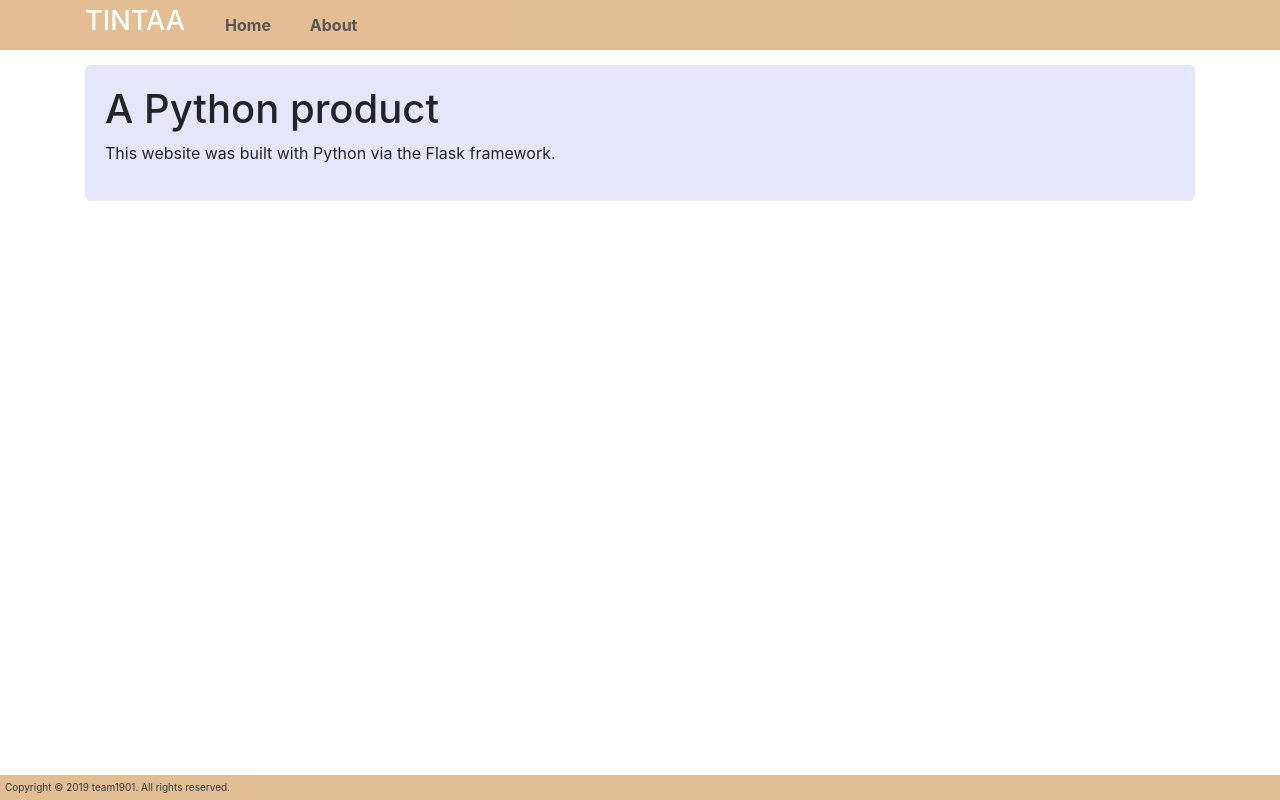
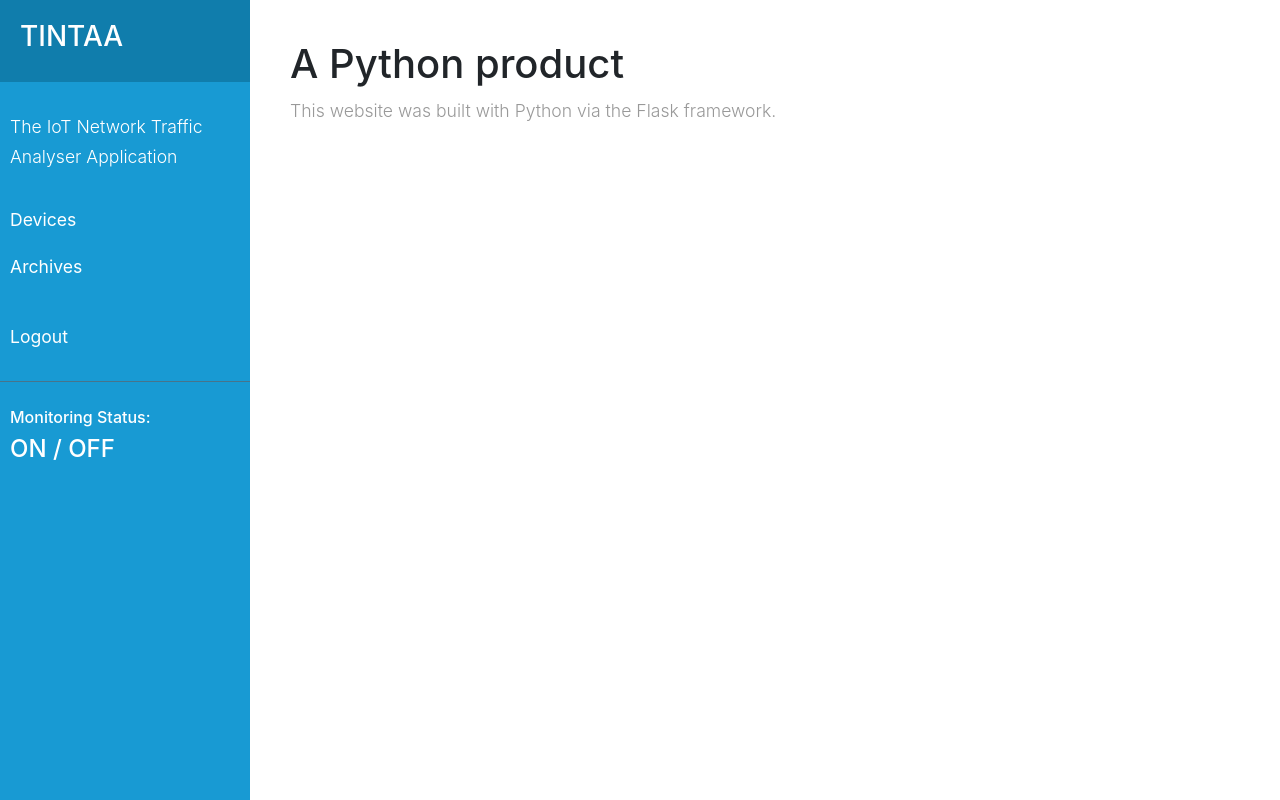
Before and after one commit to Xdecosee/TINTAA, a Python web app: template templates/home.html in a window 1280 px wide. Run offline with Jinja, Linux system fonts and the light colour scheme; the template is opened without the code that fills it, so the values that code supplies are empty.

Commit message:
side bar layout

```diff
--- /dev/null
+++ b/icon creds.txt
@@ -0,0 +1 @@
+<div>Icons made by <a href="https://www.flaticon.com/authors/smashicons" title="Smashicons">Smashicons</a> from <a href="https://www.flaticon.com/"                 title="Flaticon">www.flaticon.com</a> is licensed by <a href="http://creativecommons.org/licenses/by/3.0/"                 title="Creative Commons BY 3.0" target="_blank">CC 3.0 BY</a></div>
--- /dev/null
+++ b/static/css/sidebar.css
@@ -0,0 +1,169 @@
+body {
+    font-family: "Trebuchet MS", Helvetica, sans-serif;
+    background: #fafafa;
+}
+
+p {
+    font-size: 1.1em;
+    font-weight: 300;
+    line-height: 1.7em;
+    color: #999;
+}
+
+a,
+a:hover,
+a:focus {
+    color: inherit;
+    text-decoration: none;
+    transition: all 0.3s;
+}
+
+.line {
+    width: 100%;
+    height: 1px;
+    border-bottom: 1px dashed #ddd;
+    margin: 40px 0;
+}
+
+/* ---------------------------------------------------
+    SIDEBAR STYLE
+----------------------------------------------------- */
+
+.wrapper {
+    display: flex;
+    width: 100%;
+}
+
+#sidebar {
+    width: 250px;
+    position: fixed;
+    top: 0;
+    left: 0;
+    height: 100vh;
+    z-index: 999;
+    background: #189ad3;
+    color: #fff;
+    transition: all 0.3s;
+}
+
+#sidebar.active {
+    margin-left: -250px;
+}
+
+#sidebar .sidebar-header {
+    padding: 20px;
+    background: #107dac;
+}
+
+#sidebar ul.components {
+    padding: 20px 0;
+    border-bottom: 1px solid #47748b;
+}
+
+#sidebar ul p {
+    color: #fff;
+    padding: 10px;
+}
+
+#sidebar ul li a {
+    padding: 10px;
+    font-size: 1.1em;
+    display: block;
+    color: #fff;
+}
+
+#sidebar ul li a:hover {
+    color: #189ad3;
+    background: #fff;
+    text-decoration: none;
+}
+
+#sidebar ul li.active>a,
+a[aria-expanded="true"] {
+    color: #fff;
+    background: #107dac;
+}
+
+a[data-toggle="collapse"] {
+    position: relative;
+}
+
+.dropdown-toggle::after {
+    display: block;
+    position: absolute;
+    top: 50%;
+    right: 20px;
+    transform: translateY(-50%);
+}
+
+ul ul a {
+    font-size: 0.9em !important;
+    padding-left: 30px !important;
+    background: #107dac;
+}
+
+ul.CTAs {
+    padding: 20px;
+}
+
+ul.CTAs a {
+    text-align: center;
+    font-size: 0.9em !important;
+    display: block;
+    border-radius: 5px;
+    margin-bottom: 5px;
+}
+
+a.download {
+    background: #fff;
+    color: #189ad3;
+}
+
+a.article,
+a.article:hover {
+    background: #107dac !important;
+    color: #fff !important;
+}
+
+#monitor{
+    width: 100%;
+    padding: 10px;
+    bottom: 0;
+}
+
+/* ---------------------------------------------------
+    CONTENT STYLE
+----------------------------------------------------- */
+
+#content {
+    width: calc(100% - 250px);
+    padding: 40px;
+    min-height: 100vh;
+    transition: all 0.3s;
+    position: absolute;
+    top: 0;
+    right: 0;
+}
+
+#content.active {
+    width: 100%;
+}
+
+/* ---------------------------------------------------
+    MEDIAQUERIES
+-----------------------------------------------------
+
+@media (max-width: 768px) {
+    #sidebar {
+        margin-left: -250px;
+    }
+    #sidebar.active {
+        margin-left: 0;
+    }
+    #content {
+        width: 100%;
+    }
+    #content.active {
+        width: calc(100% - 250px);
+    }
+}*/
--- a/templates/layout.html
+++ b/templates/layout.html
@@ -1,36 +1,74 @@
 <!DOCTYPE html>
 <html>
+
 <head>
-            <title>Flask app</title>
-            <link rel="stylesheet" href="{{ url_for('static', filename='css/main.css') }}">
+
+    <meta charset="utf-8">
+    <meta name="viewport" content="width=device-width, initial-scale=1.0">
+    <meta http-equiv="X-UA-Compatible" content="IE=edge">
+
+    <title>TINTAA</title>
+
+    <link rel="stylesheet" href="{{ url_for('static', filename='css/sidebar.css') }}">
+
     <link rel="stylesheet" href="{{ url_for('static', filename='css/bootstrap.css') }}">
     <link rel="stylesheet" href="{{ url_for('static', filename='css/bootstrap-grid.css') }}">
     <link rel="stylesheet" href="{{ url_for('static', filename='css/bootstrap-reboot.css') }}">
+
 </head>
+
 <body>
-        <header>
-        <div class="container" id="headerDiv">
-            <h1 class="logo">TINTAA</h1>
-            <strong><nav>
-            <ul class="menu">
-                <!--<li><a href="{{ url_for('home') }}">Home</a></li>
-                <li><a href="{{ url_for('about') }}">About</a></li>-->
-                <li><a href="/">Home</a></li>
-                <li><a href="about">About</a></li>
+
+    <div class="wrapper">
+
+        <!-- Sidebar  -->
+        <nav id="sidebar">
+            <div class="sidebar-header">
+                <h3>TINTAA</h3>
+            </div>
+
+            <ul class="list-unstyled components">
+                <p>The IoT Network Traffic Analyser Application</p>
+
+                <li>
+                    <a href="/">Devices</a>
+                </li>
+                <li>
+                    <a href="about">Archives</a>
+                </li>
+                <br>
+                <li>
+                    <a href="/">Logout</a>
+                </li>
 
             </ul>
-            </nav></strong>
+
+            <div id="monitor">
+                <h6>Monitoring Status:</h2>
+                <h4> ON / OFF</h5>
             </div>
-        </header>
 
-        <div class="container">
+        </nav>
+
+        <!-- Page Content  -->
+        <div id="content">
+
                 {% block content %}
                 {% endblock %}
+
     </div>
 
+    <script type="text/javascript">
+        $(document).ready(function () {
+            $("#sidebar").mCustomScrollbar({
+                theme: "minimal"
+            });
+
+
+        });
+    </script>
 </body>
-    <footer>
-        Copyright © 2019 team1901.
-            All rights reserved.
-    </footer>
+
 </html>
+
+<!-- Sidebar layout: https://bootstrapious.com/p/bootstrap-sidebar-->
```
Also changed, not shown: app.py (+8 -3 lines), templates/index2.html (added, +108 -0 lines), network.png (added), static/css/for css-js-img files.txt (added), static/for css-js-img files.txt (deleted), 1 other file. Lines whose indentation alone changed are shown as unchanged.
